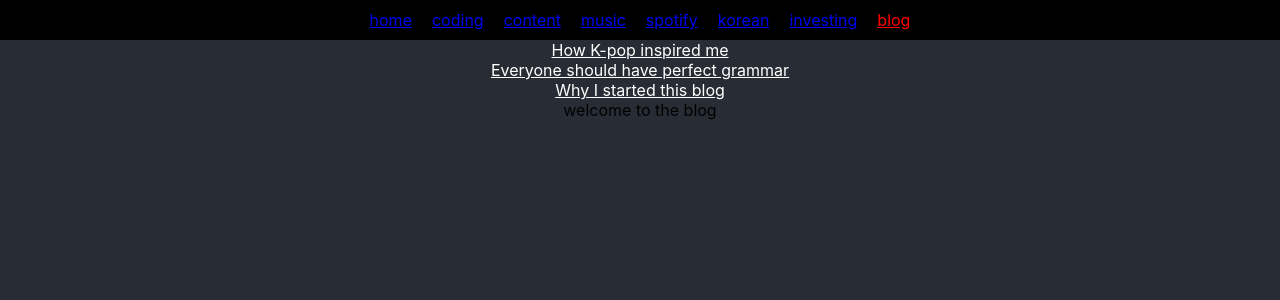
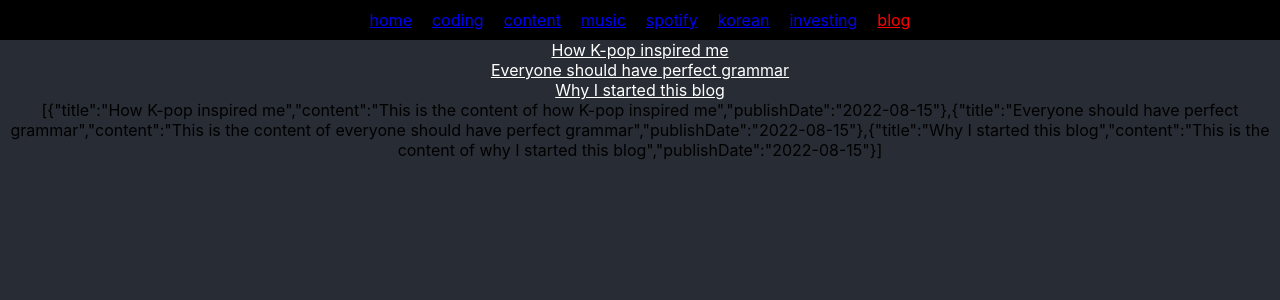
Before and after one commit to jpabadir/jpabadir.github.io, a React (Create React App) app: page /blog in a window 1280 px wide. Shown: the top 300 px of the page. Built offline with nearby package versions, Linux system fonts and the light colour scheme.

Commit message:
Make article component

```diff
--- a/src/App.js
+++ b/src/App.js
@@ -1,23 +1,9 @@
-import me from './assets/picofme.jpeg';
 import React, { useState } from 'react';
 import './App.css';
-import AppBar from '@mui/material/AppBar';
-import Box from '@mui/material/Box';
-import Divider from '@mui/material/Divider';
-import Drawer from '@mui/material/Drawer';
-import IconButton from '@mui/material/IconButton';
-import List from '@mui/material/List';
-import ListItem from '@mui/material/ListItem';
-import ListItemButton from '@mui/material/ListItemButton';
-import ListItemText from '@mui/material/ListItemText';
-// import MenuIcon from '@mui/icons-material/Menu';
-import Toolbar from '@mui/material/Toolbar';
-import Typography from '@mui/material/Typography';
-import Button from '@mui/material/Button';
 import { Outlet, NavLink } from 'react-router-dom';
 
 function App() {
-  const [navItems, setNavItems] = useState(['coding', 'content', 'music', 'spotify', 'korean', 'investing', 'blog']);
+  const [navItems] = useState(['coding', 'content', 'music', 'spotify', 'korean', 'investing', 'blog']);
   // function handleDrawerToggle() {
   //   console.log('Test');
   // }
@@ -38,6 +24,7 @@ function App() {
         </NavLink>
         {navItems.map((item) => (
           <NavLink
+            key={item}
             style={({ isActive }) => {
               return {
                 display: 'inline-block',
--- /dev/null
+++ b/src/Article.js
@@ -0,0 +1,3 @@
+export default function Article(props) {
+  return <div>{props.content}</div>;
+}
--- a/src/index.js
+++ b/src/index.js
@@ -5,6 +5,8 @@ import App from './App';
 import reportWebVitals from './reportWebVitals';
 import { BrowserRouter, Routes, Route } from 'react-router-dom';
 import Blog from './routes/blog';
+import blogsData from './blogs.json';
+import Article from './Article';
 
 ReactDOM.render(
   // <BrowserRouter basename='/jpabadir.github.io'>
@@ -14,10 +16,10 @@ ReactDOM.render(
         <Route index element={<div>welcome young friend</div>} />
         <Route path="coding" element={<div>hey</div>} />
         <Route path="blog" element={<Blog />}>
-          <Route index element={<div>welcome to the blog</div>} />
-          <Route path="article-1" element={<div>article 1</div>} />
-          <Route path="article-2" element={<div>article 2</div>} />
-          <Route path="article-3" element={<div>article 3</div>} />
+          <Route index element={<div>{JSON.stringify(blogsData)}</div>} />
+          {blogsData.map((blog) => (
+            <Route key={blog.title} path={blog.title.replace(/\s+/g, '-').toLowerCase()} element={<Article content={blog.content} />} />
+          ))}
         </Route>
         <Route path="*" element={<div>404. Who gave you this link?</div>} />
       </Route>
--- a/src/routes/blog.js
+++ b/src/routes/blog.js
@@ -6,7 +6,7 @@ export default function Blog() {
     <div>
       <div>
         {blogsData.map((blog) => (
-          <div>
+          <div key={blog.title}>
             <NavLink style={{ color: 'white' }} to={blog.title.replace(/\s+/g, '-').toLowerCase()}>
               {blog.title}
             </NavLink>
```
